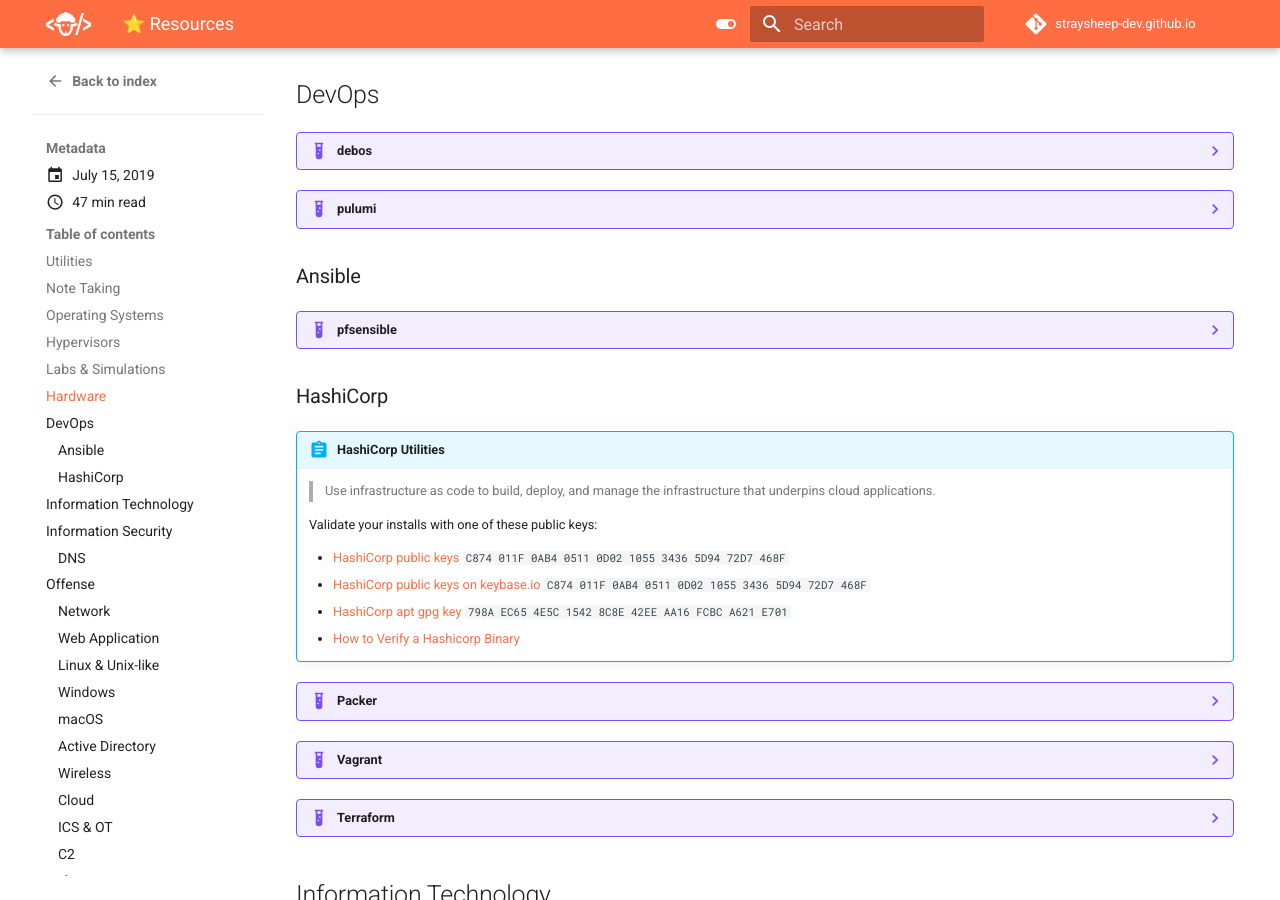
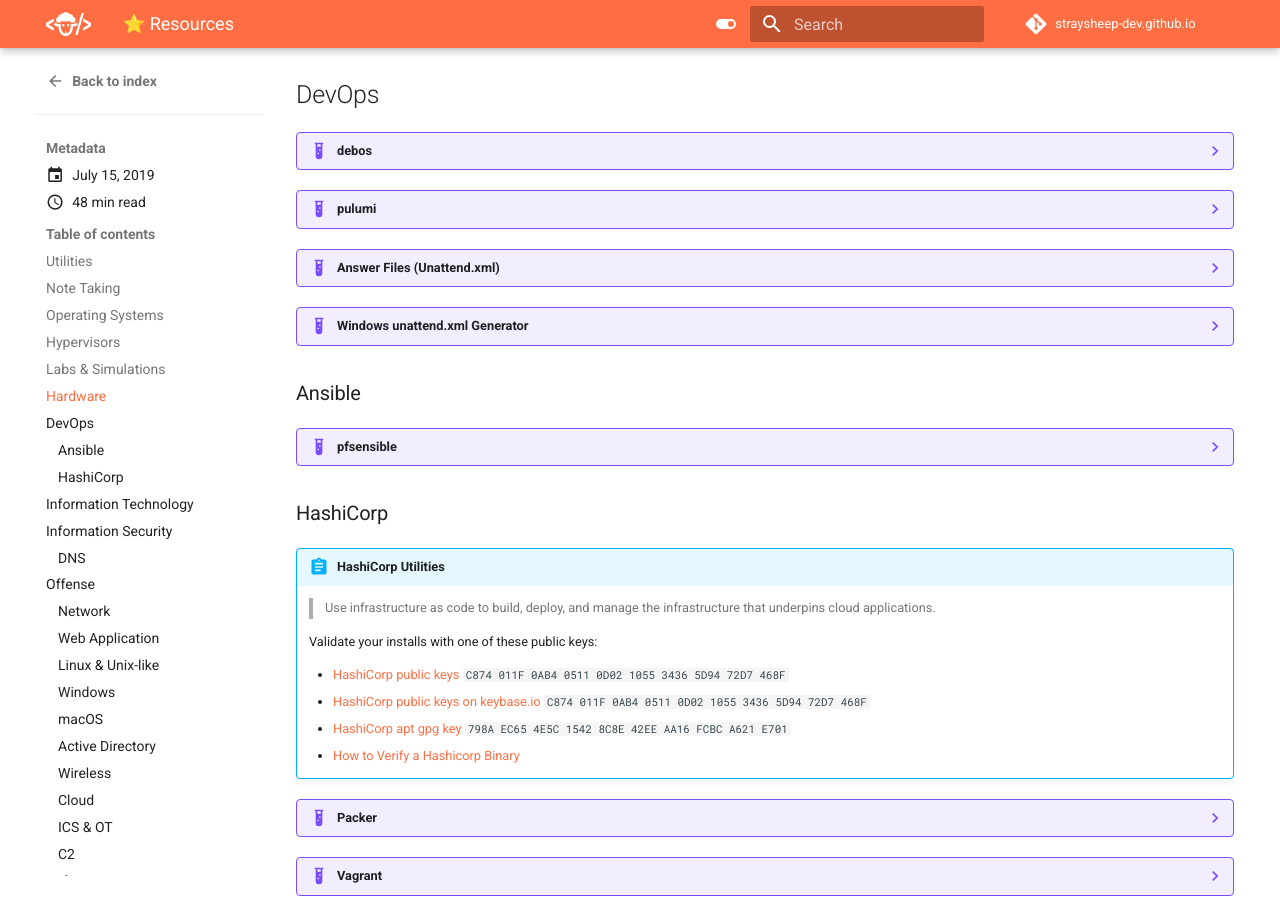
Before and after one commit to straysheep-dev/straysheep-dev.github.io, an MkDocs documentation site: the page built from docs/blog/posts/resources.md, in a window 1280 px wide and 900 px high, scrolled down 3957 px. Built offline with MkDocs 1.6.1 and Material for MkDocs 9.7.7, drawn with Linux system fonts in a browser that asks for light colours; comment, search, counter and statistics services are not loaded; some of the changed lines change nothing that is shown.

Commit message:
Update blog

```diff
--- a/docs/blog/posts/resources.md
+++ b/docs/blog/posts/resources.md
@@ -588,6 +588,38 @@
 	- <https://github.com/pulumi/pulumi>
 	- <https://www.pulumi.com/docs/>
 
+??? example "Answer Files (Unattend.xml)"
+
+	> Answer files (or Unattend files) can be used to modify Windows settings in your images during Setup. You can also create settings that trigger scripts in your images that run after the first user creates their account and picks their default language.
+	>
+	> Windows Setup will automatically search for answer files in certain locations, or you can specify an unattend file to use by using the `/unattend:<file.xml>` option when running Windows Setup (setup.exe).
+
+	- [Microsoft: Automate Windows Setup](https://learn.microsoft.com/en-us/windows-hardware/manufacture/desktop/automate-windows-setup?view=windows-11)
+
+	This is a series of useful resources for automated or unattended Windows provisioning.
+
+	- <https://github.com/StefanScherer/packer-windows>
+	- <https://github.com/rgl/windows-vagrant>
+	- <https://schneegans.de/windows/unattend-generator/>
+	- <https://github.com/cschneegans/unattend-generator/>
+	- [Microsoft: Create your own Answer file](https://learn.microsoft.com/en-us/windows-hardware/manufacture/desktop/update-windows-settings-and-scripts-create-your-own-answer-file-sxs?view=windows-11)
+	- [Microsoft: Unattended Windows Setup Reference](https://learn.microsoft.com/en-us/windows-hardware/customize/desktop/unattend/)
+	- [Microsoft: Answer File Search Order](https://learn.microsoft.com/en-us/windows-hardware/manufacture/desktop/windows-setup-automation-overview?view=windows-11#implicit-answer-file-search-order)
+	- [Microsoft: setup.exe /unattend](https://learn.microsoft.com/en-us/windows-hardware/manufacture/desktop/windows-setup-command-line-options?view=windows-11#unatten)
+	- [Microsoft: Disk Configuration XML](https://learn.microsoft.com/en-us/windows-hardware/customize/desktop/unattend/microsoft-windows-setup-diskconfiguration-disk-modifypartitions-modifypartition-typeid#xml-example)
+		- [Microsoft: How to Configure UEFI/GPT-based Disks (Manually)](https://learn.microsoft.com/en-us/previous-versions/windows/it-pro/windows-8.1-and-8/hh824839(v=win.10))
+		- [Microsoft: How to Configure UEFI/GPT-based Disks (Autounattend.xml)](https://learn.microsoft.com/en-us/previous-versions/windows/it-pro/windows-8.1-and-8/hh825702(v=win.10))
+		- [Microsoft: How to Configure BIOS/MBR-based Disks](https://learn.microsoft.com/en-us/previous-versions/windows/it-pro/windows-8.1-and-8/hh825146(v=win.10))
+
+??? example "Windows unattend.xml Generator"
+
+	This is both a .NET library and website that can be used to generate customized `unattend.xml` files to provision Windows machines. Playing around with the settings is a great way to see how these files can be built, especially if you compare them to the files found in [StefanScherer/packer-windows](https://github.com/StefanScherer/packer-windows).
+
+	Suggested by [rpinz](https://github.com/rpinz) as a way to pick up Windows automation faster.
+
+	- <https://github.com/cschneegans/unattend-generator>
+	- <https://schneegans.de/windows/unattend-generator/>
+
 
 ### Ansible
 
@@ -886,6 +918,14 @@
 	> LOLESXi features a comprehensive list of binaries/scripts natively available in VMware ESXi that adversaries have utilised in their operations. The information on this site is compiled from open-source threat research.
 
 	- <https://github.com/LOLESXi-Project/LOLESXi>
+
+??? bug "Curing"
+
+	> Curing is a POC of a rootkit that uses io_uring to perform different tasks without using any syscalls.
+
+	Discovered on [Schneier's blog](https://www.schneier.com/blog/archives/2025/04/new-linux-rootkit.html).
+
+	- <https://github.com/armosec/curing>
 
 
 ### Windows
```
